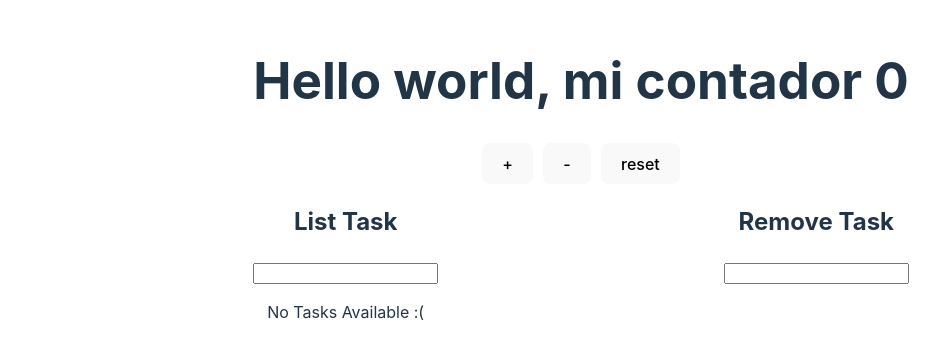
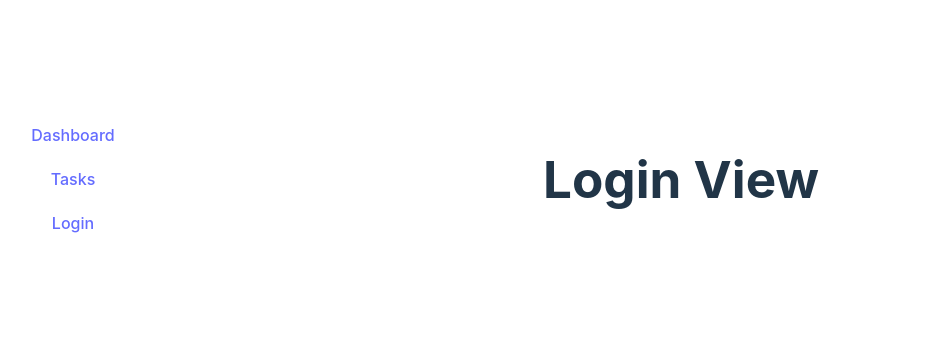
Before and after one commit to VictorOctavio/vue-js, a Vue app: page /login in a window 1280 px wide. Shown: the part 221-580 px from the top of the page, without its empty margins (59-999 px from the left). Built offline with nearby package versions, Linux system fonts and the light colour scheme.

Commit message:
add router

```diff
--- a/src/main.ts
+++ b/src/main.ts
@@ -3,11 +3,12 @@ import { createApp } from 'vue'
 import { createPinia } from 'pinia'
 
 import App from './ui/App.vue'
+import router from './ui/router'
 
 const app = createApp(App)
 
 // config handler store & router
 app.use(createPinia())
-
+app.use(router)
 
 app.mount('#app')
--- a/src/ui/App.vue
+++ b/src/ui/App.vue
@@ -1,26 +1,21 @@
 <template>
-  <Count
-    :countValue=count
-    :decrement=decrement
-    :increment="increment"
-    :reset="reset"
-  />
-
-  <TaskList />
+  <div class="wrapper">
+    <Sidebar v-if="token" />
+    <router-view />
+  </div>
 </template>
 
 <script setup lang="ts">
-  import TaskList from './components/Tasklist.vue'
-  import Count from './components/Count.vue'
+  import Sidebar from './components/Sidebar.vue';
+  import { ref } from 'vue';
 
-  import { ref } from 'vue'
-
-  const count = ref(0)
-  const increment = () => count.value++
-  const decrement = () => count.value > 0 && count.value--
-  const reset = () => count.value = 0
-
+  const token = ref<string | null>('asdas');
 </script>
 
 <style scoped>
+.wrapper{
+  display: grid;
+  grid-template-columns: 1fr 8fr;
+  grid-template-rows: 1fr;
+}
 </style>
--- a/src/ui/components/Count.vue
+++ b/src/ui/components/Count.vue
@@ -1,5 +1,5 @@
 <template>
-    <h1>Hello world, mi contador {{ countValue }}</h1>
+    <h1>Hello world, mi contador {{ count }}</h1>
     <div class="wrapper">
         <button @click="increment">+</button>
         <button @click="decrement">-</button>
@@ -8,14 +8,11 @@
 </template>
 
 <script setup lang="ts">
-
-    defineProps<{
-        increment: () => Number,
-        decrement: () => Number | false,
-        reset: () => Number,
-        countValue: Number
-    }>()
-
+    import { ref } from 'vue'
+    const count = ref(0)
+    const increment = () => count.value++
+    const decrement = () => count.value > 0 && count.value--
+    const reset = () => count.value = 0
 </script>
 
 <style scoped>
--- /dev/null
+++ b/src/ui/components/Sidebar.vue
@@ -0,0 +1,22 @@
+<template>
+    <div class="sidebar">
+        <router-link to="/">Dashboard</router-link>
+        <router-link to="/tasks">Tasks</router-link>
+        <router-link to="/login">Login</router-link>
+    </div>
+</template>
+
+<script setup lang="ts">
+
+</script>
+
+<style scoped>
+    .sidebar{
+        display: flex;
+        flex-direction: column;
+        justify-content: center;
+        align-items: center;
+        width: 200px;
+        gap: 20px;
+    }
+</style>
--- /dev/null
+++ b/src/ui/models/routes.model.ts
@@ -0,0 +1,5 @@
+export enum Routes {
+    Home = "/",
+    Tasks = "/tasks",
+    Login = "/login"
+}
--- a/src/ui/router/index.ts
+++ b/src/ui/router/index.ts
@@ -0,0 +1,25 @@
+import { createRouter, createWebHistory } from "vue-router";
+import { Routes } from "../models/routes.model";
+
+const router = createRouter({
+    history: createWebHistory(import.meta.env.BASE_URL),
+    routes: [
+        {
+            path: "/",
+            name: Routes.Home,
+            component: () => import("../views/private/DashboardView.vue")
+        },
+        {
+            path: "/tasks",
+            name: Routes.Tasks,
+            component: () => import("../views/private/TasksListView.vue")
+        },
+        {
+            path: "/login",
+            name: Routes.Login,
+            component: () => import("../views/public/LoginView.vue")
+        }
+    ]
+})
+
+export default router;
--- /dev/null
+++ b/src/ui/views/private/DashboardView.vue
@@ -0,0 +1,15 @@
+<template>
+    <h1>Dashboard</h1>
+</template>
+
+<script setup lang="ts">
+</script>
+
+<style scoped>
+    .wrapper {
+        display: flex;
+        justify-content: center;
+        align-items: center;
+        gap: 30px;
+    }
+</style>
--- /dev/null
+++ b/src/ui/views/private/TasksListView.vue
@@ -0,0 +1,9 @@
+<template>
+    <Tasklist />
+</template>
+<script setup>
+    import Tasklist from '../../components/Tasklist.vue';
+</script>
+<style scoped>
+
+</style>
--- /dev/null
+++ b/src/ui/views/public/LoginView.vue
@@ -0,0 +1,9 @@
+<template>
+    <h1>Login View</h1>
+</template>
+
+<script setup lang="ts">
+</script>
+
+<style scoped>
+</style>
```
